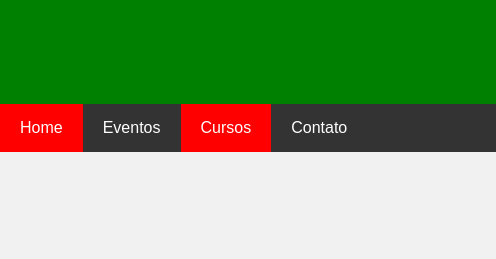
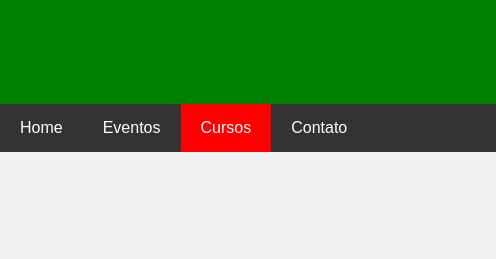
Before and after one commit to DeboraBee/dwba4-semana-06-PT3032167, a plain HTML site: page index.html in a window 1280 px wide. Shown: the top 259 px of the page, 0-496 px from the left. Drawn offline with Linux system fonts and the light colour scheme.

Commit message:
Update index.html

```diff
--- a/index.html
+++ b/index.html
@@ -13,7 +13,7 @@
     </div>
     <nav>
       <ul class="menu">
-        <li><a href="index.html" class="active">Home</a></li>
+        <li><a href="index.html" class=>Home</a></li>
         <li><a href="eventos.html">Eventos</a></li>
         <li class="dropdown">
           <a href="#">Cursos</a>
```
